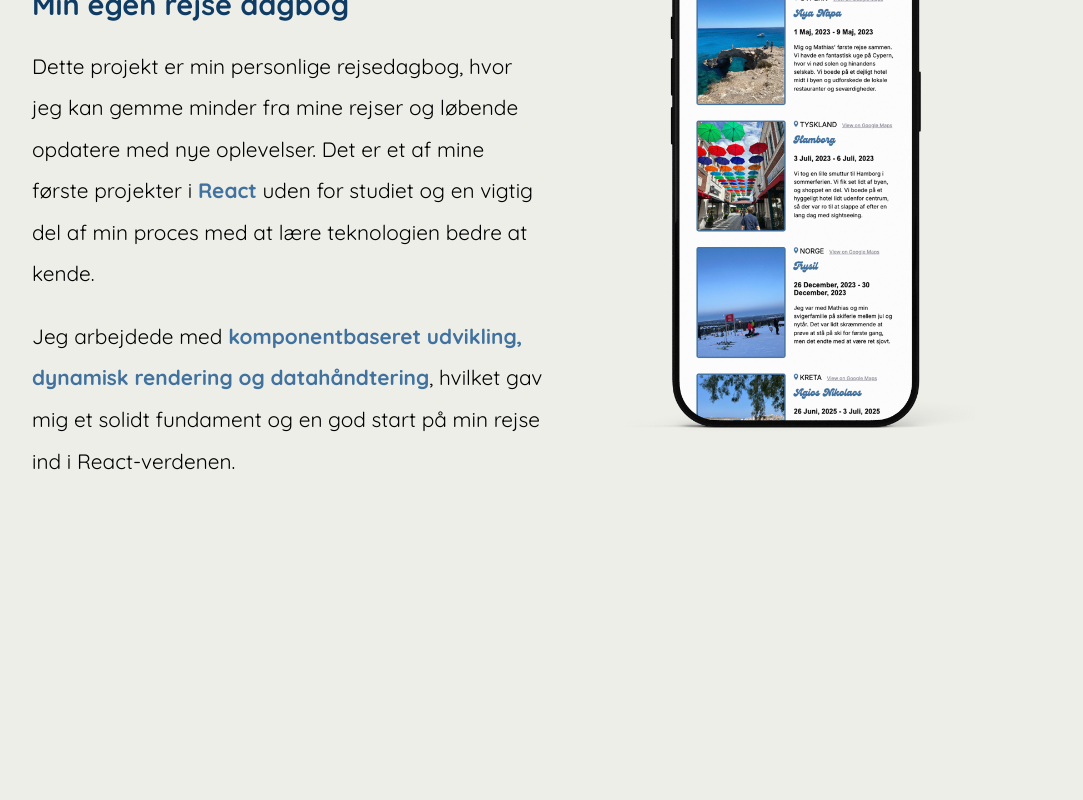
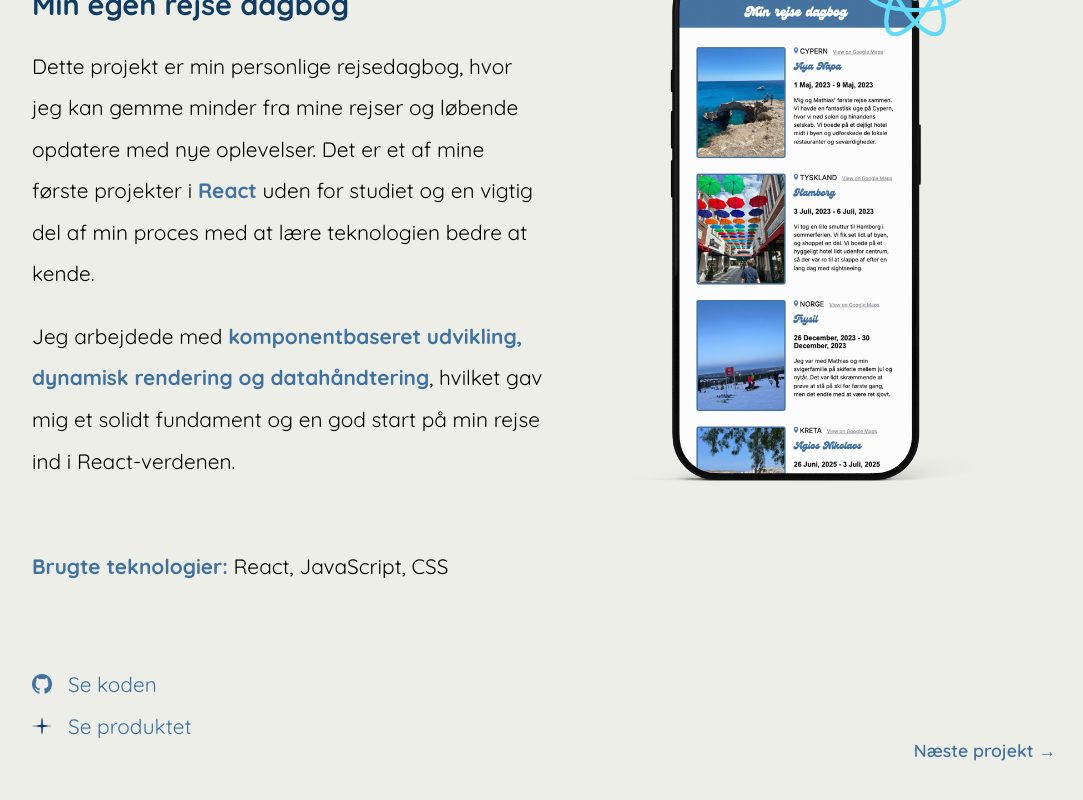
Before and after one commit to MiaMMogensen/portfolio-projekt, a React (Vite) app: page /projects/rejsedagbog in a window 1280 px wide. Shown: the part 499-1299 px from the top of the page, without its empty margins (96-1179 px from the left). Before the commit the page ends 1000 px from the top, so only its background shows below. Built offline with nearby package versions, Linux system fonts and the light colour scheme.

Commit message:
Push
Pusher for at gemme inden jeg laver nye ændringer

```diff
--- a/src/assets/data/projects.json
+++ b/src/assets/data/projects.json
@@ -4,9 +4,10 @@
     "name": "Min egen rejse dagbog",
     "p1": "Dette projekt er min personlige rejsedagbog, hvor jeg kan gemme minder fra mine rejser og løbende opdatere med nye oplevelser. Det er et af mine første projekter i **React** uden for studiet og en vigtig del af min proces med at lære teknologien bedre at kende.",
     "p2": "Jeg arbejdede med **komponentbaseret udvikling, dynamisk rendering og datahåndtering**, hvilket gav mig et solidt fundament og en god start på min rejse ind i React-verdenen.",
-    "projectlink": "",
+    "projectlink": "https://miammogensen.github.io/rejsedagbog/",
     "image": "/img/projekt1.png",
-    "codelink": ""
+    "codelink": "https://github.com/MiaMMogensen/rejsedagbog.git",
+    "teknologier": "**Brugte teknologier:** React, JavaScript, CSS"
   },
   {
     "id": "zerobuzzbrew",
--- a/src/components/Header.jsx
+++ b/src/components/Header.jsx
@@ -1,4 +1,5 @@
 import { useState, useEffect } from "react";
+import { Link } from "react-router";
 import logo from "/img/logo.png";
 import mail from "/img/mail.png";
 import github from "/img/github.png";
@@ -19,21 +20,27 @@ export default function Header() {
     <header>
       <div className="header-container">
         <div className="logo">
-          <a href="#home">
+          <Link to="/" state={{ section: "home" }}>
             <img src={logo} alt="logo" />
-          </a>
+          </Link>
         </div>
 
         <nav className="nav-center">
           <ul>
             <li>
-              <a href="#about">Om mig</a>
+              <Link to="/" state={{ section: "about" }}>
+                Om mig
+              </Link>
             </li>
             <li>
-              <a href="#projects">Projekter</a>
+              <Link to="/" state={{ section: "projects" }}>
+                Projekter
+              </Link>
             </li>
             <li>
-              <a href="#contact">Kontakt</a>
+              <Link to="/" state={{ section: "contact" }}>
+                Kontakt
+              </Link>
             </li>
           </ul>
         </nav>
@@ -57,19 +64,31 @@ export default function Header() {
       <nav className={`nav-overlay ${menuOpen ? "open" : ""}`}>
         <ul>
           <li>
-            <a href="#about" onClick={() => setMenuOpen(false)}>
+            <Link
+              to="/"
+              state={{ section: "about" }}
+              onClick={() => setMenuOpen(false)}
+            >
               Om mig
-            </a>
+            </Link>
           </li>
           <li>
-            <a href="#projects" onClick={() => setMenuOpen(false)}>
+            <Link
+              to="/"
+              state={{ section: "projects" }}
+              onClick={() => setMenuOpen(false)}
+            >
               Projekter
-            </a>
+            </Link>
           </li>
           <li>
-            <a href="#contact" onClick={() => setMenuOpen(false)}>
+            <Link
+              to="/"
+              state={{ section: "contact" }}
+              onClick={() => setMenuOpen(false)}
+            >
               Kontakt
-            </a>
+            </Link>
           </li>
         </ul>
       </nav>
--- a/src/index.css
+++ b/src/index.css
@@ -915,27 +915,57 @@ footer p {
   width: 100%;
 }
 
+.teknologier {
+  margin-top: 4rem;
+}
+
 /* Links til GitHub / live projekt */
 .project-links {
-  margin-top: 2rem;
   display: flex;
-  gap: 2rem;
+  flex-direction: column;
+  gap: 1rem;
+  padding: 4rem 0 0 8rem;
 }
 
 .project-links a {
+  font-family: "Quicksand Regular";
+  font-size: 1.3rem;
+  color: #41729f;
+  text-decoration: none;
+  display: flex;
+  align-items: center;
+  transition: transform 0.2s ease, color 0.2s ease;
+  gap: 1rem;
+}
+
+.project-links a:hover {
+  transform: scale(1.01);
+  color: #0f3c65;
+}
+.project-links .link-icon {
+  width: 20px;
+  height: 20px;
+  object-fit: contain;
+}
+
+.next-prev-links {
+  display: flex;
+  justify-content: flex-end; /* højre side */
+  gap: 2rem;
+  padding: 0 8rem 4rem 0;
+}
+
+.next-prev-links a {
   font-family: "Quicksand SemiBold";
   font-size: 1.1rem;
   color: #41729f;
   text-decoration: none;
-  display: flex;
-  align-items: center;
-  gap: 0.5rem;
-  transition: transform 0.2s ease, color 0.2s ease;
+  transition: color 0.2s ease;
 }
 
-.project-links a:hover {
-  transform: scale(1.05);
+.next-prev-links a:hover {
   color: #0f3c65;
+  text-decoration: underline;
 }
 
 .project-title {
--- a/src/pages/Home.jsx
+++ b/src/pages/Home.jsx
@@ -1,3 +1,6 @@
+import { useEffect } from "react";
+import { useLocation } from "react-router";
+
 import Header from "../components/Header";
 import Hero from "../components/Hero";
 import About from "../components/About";
@@ -7,6 +10,17 @@ import Contact from "../components/Contact";
 import Footer from "../components/Footer";
 
 export default function Home() {
+  const location = useLocation();
+
+  useEffect(() => {
+    if (location.state?.section) {
+      const section = document.getElementById(location.state.section);
+      if (section) {
+        section.scrollIntoView({ behavior: "smooth" });
+      }
+    }
+  }, [location]);
+
   return (
     <>
       <Header />
--- a/src/pages/Project1.jsx
+++ b/src/pages/Project1.jsx
@@ -1,5 +1,7 @@
 import Header from "../components/Header";
 import projects from "../assets/data/projects.json";
+import githubIcon from "/img/github.png";
+import starIcon from "/img/star-big.png";
 
 function formatText(text) {
   return text
@@ -14,14 +16,20 @@ function formatText(text) {
 }
 
 export default function Project1() {
-  const project = projects.find((p) => p.id === "rejsedagbog");
+  const projectIndex = projects.findIndex((p) => p.id === "rejsedagbog");
+  const project = projects[projectIndex];
+
+  const prevProject = projectIndex > 0 ? projects[projectIndex - 1] : null;
+  const nextProject =
+    projectIndex < projects.length - 1 ? projects[projectIndex + 1] : null;
+
   return (
     <>
       <Header />
 
       <div className="project-title">
         <h1>PROJEKT</h1>
-        <h2>1</h2>
+        <h2>{projectIndex + 1}</h2>
       </div>
 
       <section className="project-page">
@@ -29,24 +37,40 @@ export default function Project1() {
           <h3>{project.name}</h3>
           <p>{formatText(project.p1)}</p>
           <p>{formatText(project.p2)}</p>
+          <p className="teknologier">{formatText(project.teknologier)}</p>
         </div>
 
         <div className="project-right">
           <img src={project.image} alt={project.name} />
         </div>
+      </section>
 
+      <div className="project-links">
         {project.codelink && (
           <a href={project.codelink} target="_blank" rel="noreferrer">
+            <img src={githubIcon} alt="GitHub" className="link-icon" />
             Se koden
           </a>
         )}
 
         {project.projectlink && (
           <a href={project.projectlink} target="_blank" rel="noreferrer">
+            <img src={starIcon} alt="star" className="link-icon" />
             Se produktet
           </a>
         )}
-      </section>
+      </div>
+
+      <div className="next-prev-links">
+        {prevProject && (
+          <a href={`/projects/${prevProject.id}`}>
+            ← Forrige projekt: {prevProject.name}
+          </a>
+        )}
+        {nextProject && (
+          <a href={`/projects/${nextProject.id}`}>Næste projekt →</a>
+        )}
+      </div>
     </>
   );
 }
```
